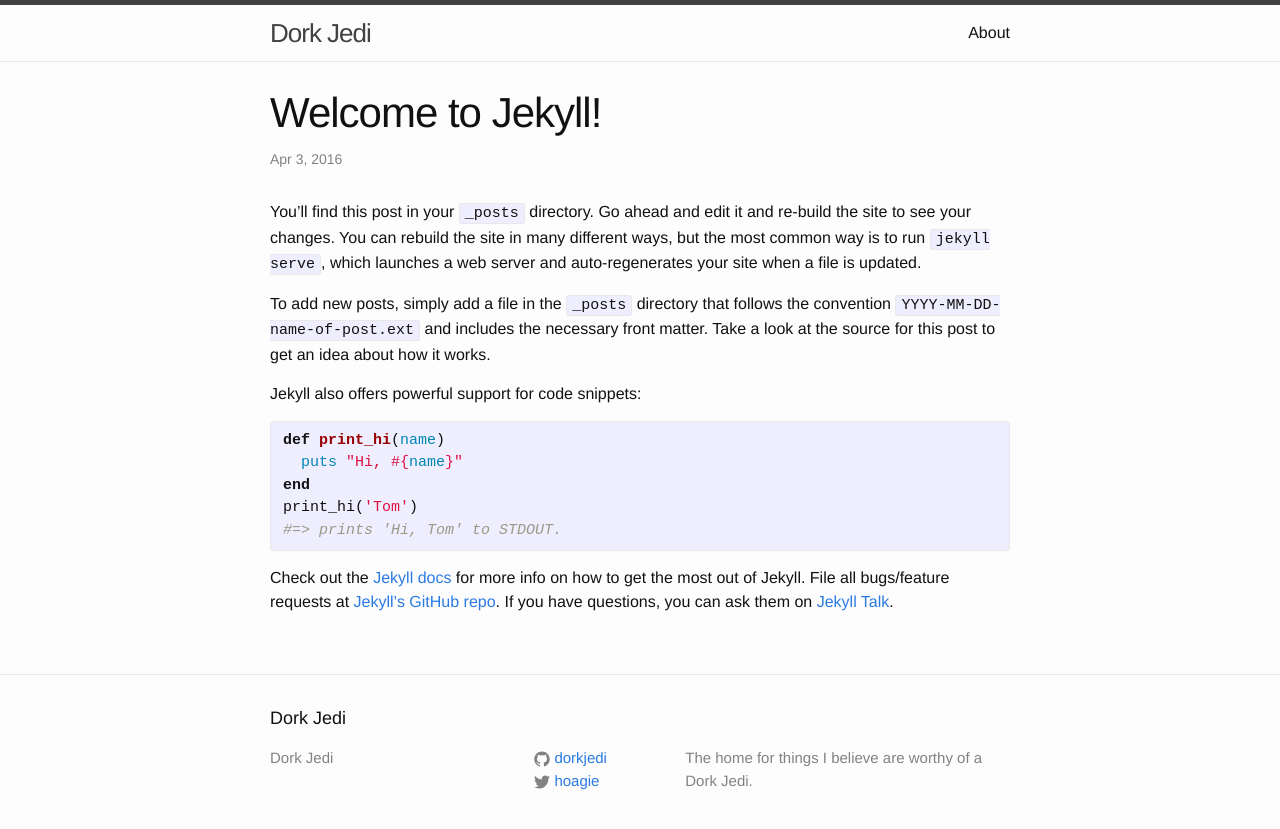
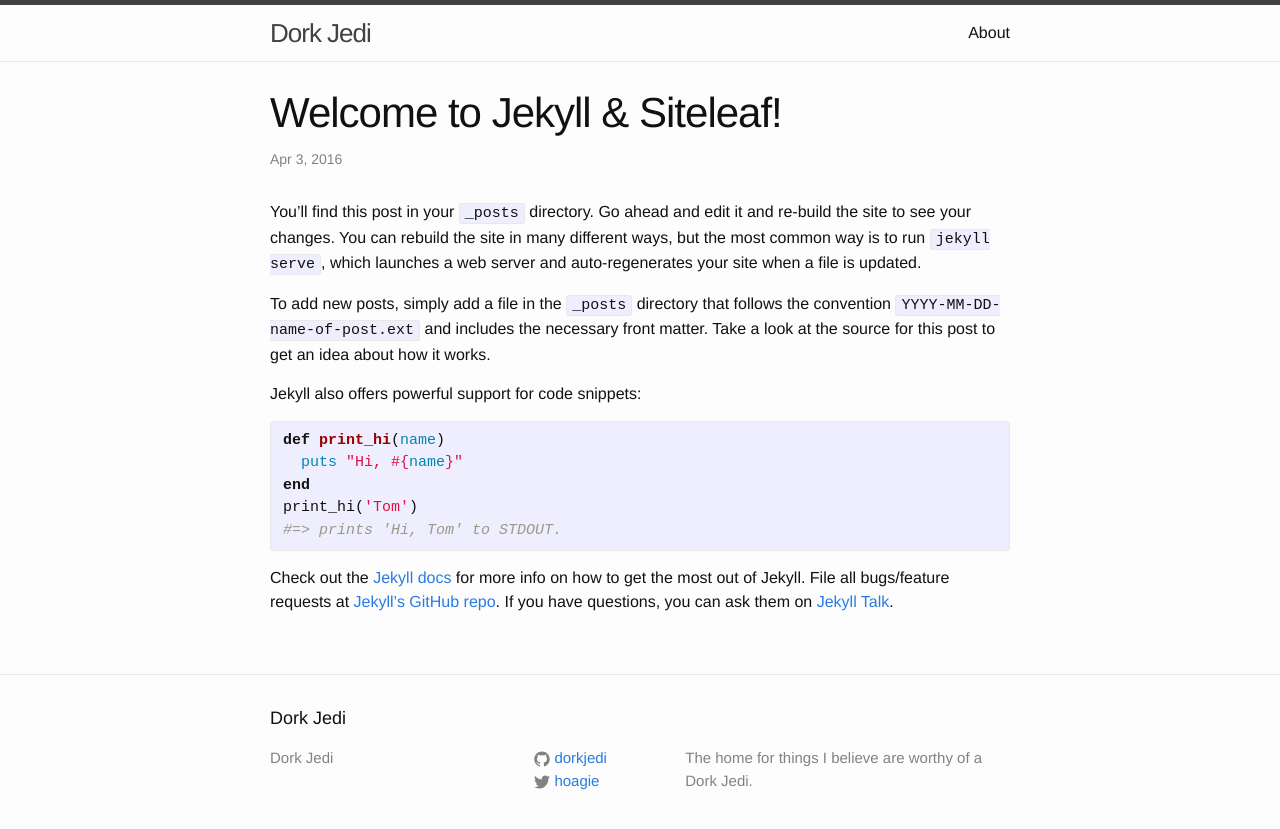
Before and after one commit to Dorkjedi/Dorkjedi.github.io, a Jekyll site: the page built from _posts/2016-04-03-welcome-to-jekyll.markdown, in a window 1280 px wide. Shown: the top 829 px of the page. Built offline with Jekyll 4.4.1, drawn with Linux system fonts in a browser that asks for light colours.

Commit message:
Updated Welcome To Jekyll

```diff
--- a/_posts/2016-04-03-welcome-to-jekyll.markdown
+++ b/_posts/2016-04-03-welcome-to-jekyll.markdown
@@ -1,6 +1,6 @@
 ---
-title: Welcome to Jekyll!
-date: 2016-04-03 20:10:02 Z
+title: Welcome to Jekyll & Siteleaf!
+date: 2016-04-03 20:10:00 Z
 categories:
 - jekyll
 - update
```
